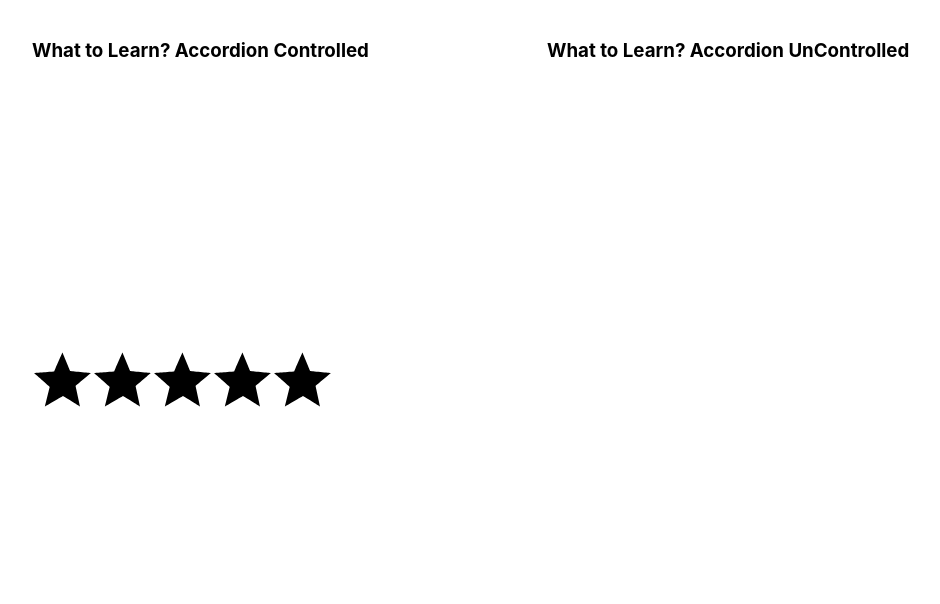
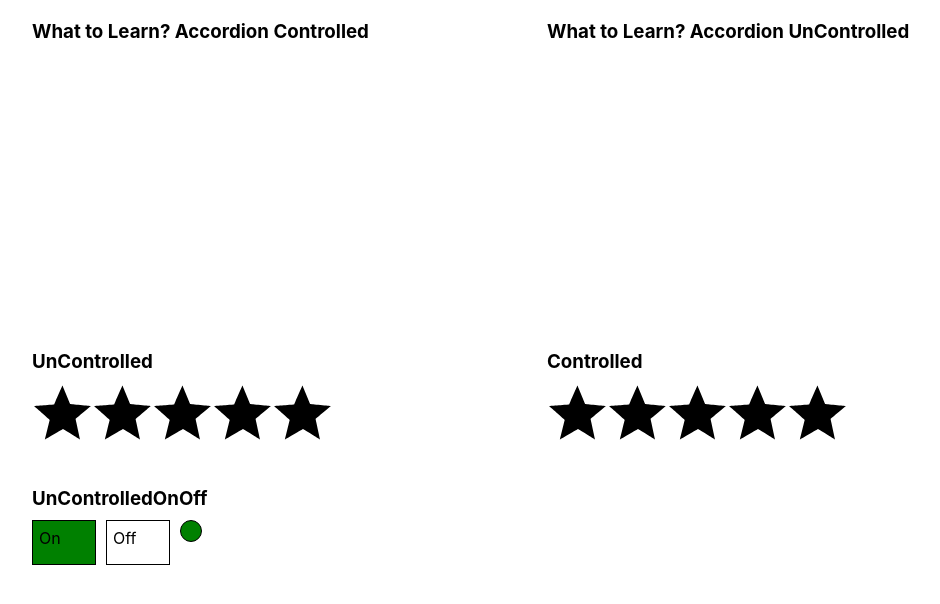
Before and after one commit to RudakovIlya/react-kabzda, a React (Create React App) app: page / in a window 1280 px wide. Shown: the top 604 px of the page, without its empty margins (108-1048 px from the left). Built offline with nearby package versions, Linux system fonts and the light colour scheme.

Commit message:
feat: added uncontrolled Rating

```diff
--- a/src/App.tsx
+++ b/src/App.tsx
@@ -3,19 +3,26 @@ import './App.css';
 import Accordion from "./components/Accordion/Accordion";
 import UnControlledAccordion from "./components/UnControlledAccordion/UnControlledAccordion";
 import UnControlledRating from "./components/UnControlledRating/UnControlledRating";
+import Rating, {RatingValueType} from "./components/Rating/Rating";
+import UnControlledOnOff from "./components/UnControlledOnOff/UnControlledOnOff";
 
 
 function App() {
 
     const [collapsed, setCollapsed] = useState<boolean>(true)
 
+    const [value, setValue] = useState<RatingValueType>(0)
+
     return (
         <div className={'App'}>
             <Accordion title={'What to Learn? Accordion Controlled'} collapsed={collapsed} onClickTitle={setCollapsed}/>
-
             <UnControlledAccordion/>
 
             <UnControlledRating/>
+            <Rating title={'Controlled'} value={value} setValue={setValue}/>
+
+            <UnControlledOnOff/>
+
         </div>
     );
 }
--- /dev/null
+++ b/src/components/Rating/Rating.tsx
@@ -0,0 +1,25 @@
+import React from 'react';
+import Star from "./Star/Star";
+
+export type RatingValueType = 0 | 1 | 2 | 3 | 4 | 5
+
+export  type RatingPropsType = {
+    title:string
+    value: RatingValueType
+    setValue: (value: RatingValueType) => void
+}
+
+const Rating: React.FC<RatingPropsType> = ({value, setValue,title}) => {
+    return (
+        <div>
+            <h3>{title}</h3>
+            <Star setValue={setValue} value={1} selected={value > 0}/>
+            <Star setValue={setValue} value={2} selected={value > 1}/>
+            <Star setValue={setValue} value={3} selected={value > 2}/>
+            <Star setValue={setValue} value={4} selected={value > 3}/>
+            <Star setValue={setValue} value={5} selected={value > 4}/>
+        </div>
+    );
+};
+
+export default Rating;
--- /dev/null
+++ b/src/components/Rating/Star/Star.tsx
@@ -0,0 +1,44 @@
+import React from 'react';
+import star from "../../UnControlledRating/UnControlledStar/Star.module.css";
+import {RatingValueType} from "../Rating";
+
+type StarPropsType = {
+    selected: boolean
+    value: RatingValueType
+    setValue: (value: RatingValueType) => void
+}
+
+const Star: React.FC<StarPropsType> = ({selected, value, setValue}) => {
+
+    const onClickHandler = () => {
+        setValue(value)
+    }
+
+    return (
+            <span onClick={onClickHandler} className={`${star.span} ${selected ? `${star.active}` : ''}`}>
+                <svg version="1.0"
+                                                                                                               xmlns="http://www.w3.org/2000/svg"
+                                                                                                               width="1280.000000pt"
+                                                                                                               height="1216.000000pt"
+                                                                                                               viewBox="0 0 1280.000000 1216.000000"
+                                                                                                               preserveAspectRatio="xMidYMid meet">
+
+        <g transform="translate(0.000000,1216.000000) scale(0.100000,-0.100000)"
+           fill="#ffeb3b" stroke="none">
+        <path d="M5890 10598 c-332 -755 -736 -1674 -898 -2043 -161 -368 -295 -671
+        -297 -673 -2 -2 -308 -25 -682 -52 -373 -27 -1054 -76 -1513 -109 -459 -34
+        -1087 -79 -1395 -101 -308 -22 -585 -43 -615 -46 l-54 -6 49 -47 c28 -25 336
+        -300 684 -611 349 -311 806 -718 1016 -905 1267 -1130 1560 -1391 1572 -1400
+        17 -13 74 228 -542 -2265 -256 -1036 -464 -1887 -463 -1890 2 -4 869 499 1928
+        1117 1058 618 1931 1122 1940 1120 8 -2 398 -242 865 -532 468 -291 1165 -724
+        1550 -963 385 -239 811 -504 947 -588 135 -85 249 -154 253 -154 4 0 4 17 0
+        38 -6 34 -411 1897 -776 3568 -87 402 -159 738 -159 747 0 13 649 563 2997
+        2542 258 217 261 220 230 227 -18 4 -1011 104 -2207 223 -1196 119 -2184 220
+        -2196 225 -15 6 -62 111 -199 446 -98 242 -412 1013 -697 1714 -285 701 -564
+        1388 -620 1525 -56 138 -104 253 -108 258 -3 4 -278 -610 -610 -1365z"/>
+        </g>
+        </svg></span>
+    );
+};
+
+export default Star;
--- /dev/null
+++ b/src/components/UnControlledOnOff/UnControlledOnOff.tsx
@@ -0,0 +1,48 @@
+import React, {useState} from 'react';
+
+const UnControlledOnOff = () => {
+
+    const [on, setOn] = useState<boolean>(true);
+
+    const onClickHandler = () => setOn(!on);
+
+    const wrapper = {
+        display: 'flex',
+        columnGap: '10px'
+    };
+    const buttons = {
+        width: '50px',
+        height: '30px',
+        border: '1px solid black',
+        padding: '7px 6px 6px',
+        // backgroundColor: `${on ? 'green' : 'red'}`,
+    };
+    const lamp = {
+        width: '20px',
+        height: '20px',
+        borderRadius: '50%',
+        border: '1px solid black'
+    };
+    const back = {
+        background: `${on ? 'green' : 'white'}`,
+    };
+    const back2 = {
+        background: `${!on ? 'red' : 'white'}`,
+    };
+    const lampBack = {
+        backgroundColor: `${on ? 'green' : 'red'}`
+    };
+
+    return (
+        <div>
+            <h3>UnControlledOnOff</h3>
+            <div style={wrapper}>
+                <div onClick={onClickHandler} style={{...buttons, ...back}}>On</div>
+                <div onClick={onClickHandler} style={{...buttons, ...back2}}>Off</div>
+                <div style={{...lamp, ...lampBack}} className={'123'}></div>
+            </div>
+        </div>
+    );
+};
+
+export default UnControlledOnOff;
--- a/src/components/UnControlledRating/UnControlledRating.tsx
+++ b/src/components/UnControlledRating/UnControlledRating.tsx
@@ -1,13 +1,16 @@
 import React, {useState} from 'react';
 import UnControlledStar, {UnControlledValuesType} from "./UnControlledStar/UnControlledStar";
+
 
 const UnControlledRating = () => {
 
     const [value, setValue] = useState<UnControlledValuesType>(0);
 
+    const title = 'UnControlled'
 
     return (
         <div className={'main'}>
+            <h3>{title}</h3>
             <UnControlledStar selected={value > 0} values={1} onClick={setValue}/>
             <UnControlledStar selected={value > 1} values={2} onClick={setValue}/>
             <UnControlledStar selected={value > 2} values={3} onClick={setValue}/>
--- a/src/index.css
+++ b/src/index.css
@@ -12,3 +12,12 @@ code {
     font-family: source-code-pro, Menlo, Monaco, Consolas, 'Courier New',
     monospace;
 }
+
+* {
+    margin: 0 0 0px 0;
+    padding: 0;
+}
+
+*:not(:last-child) {
+    margin-bottom: 10px;
+}
```
Lines whose indentation alone changed are shown as unchanged.
